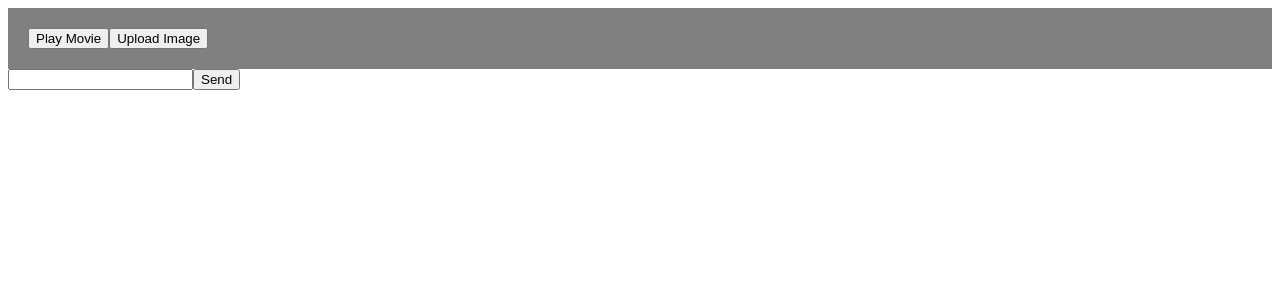
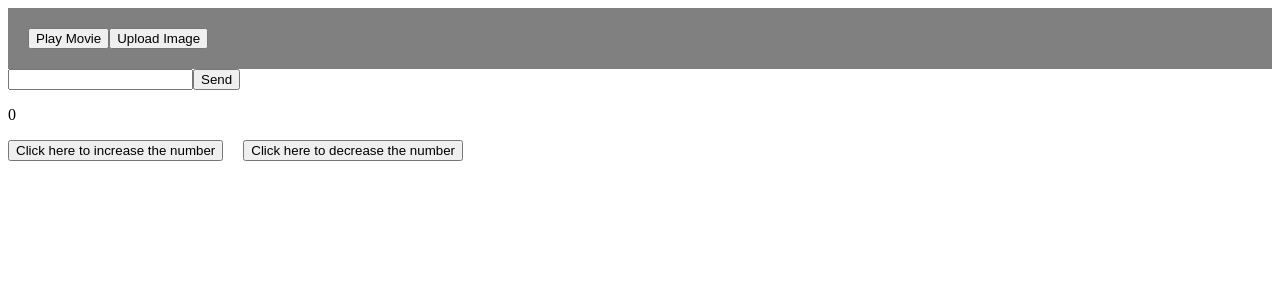
Before and after one commit to engr-mahmudul/React_Following_Documentation, a React (Vite) app in the folder adding-interactivity/: page / in a window 1280 px wide. Shown: the top 300 px of the page. Built offline with nearby package versions, Linux system fonts and the light colour scheme.

Commit message:
UseState hook's basic usages

```diff
--- a/adding-interactivity/src/App.jsx
+++ b/adding-interactivity/src/App.jsx
@@ -1,5 +1,6 @@
 import Toolbar from "./components/EventPropagation";
 import Signup from "./components/Form";
+import UseStateHook from "./components/UseStateHook";
 
 export default function App() {
   return (
@@ -7,6 +8,7 @@ export default function App() {
       {/* <SimpleButton /> */}
       <Toolbar />
       <Signup />
+      <UseStateHook />
     </>
   );
 }
--- /dev/null
+++ b/adding-interactivity/src/components/UseStateHook.jsx
@@ -0,0 +1,18 @@
+import { useState } from "react";
+export default function UseStateHook() {
+  const [counter, setCounter] = useState(0);
+  return (
+    <>
+      <p>{counter}</p>
+      <button onClick={() => setCounter(counter + 1)}>
+        Click here to increase the number
+      </button>
+      <button
+        onClick={() => setCounter(counter - 1)}
+        style={{ marginLeft: "20px" }}
+      >
+        Click here to decrease the number
+      </button>
+    </>
+  );
+}
```
